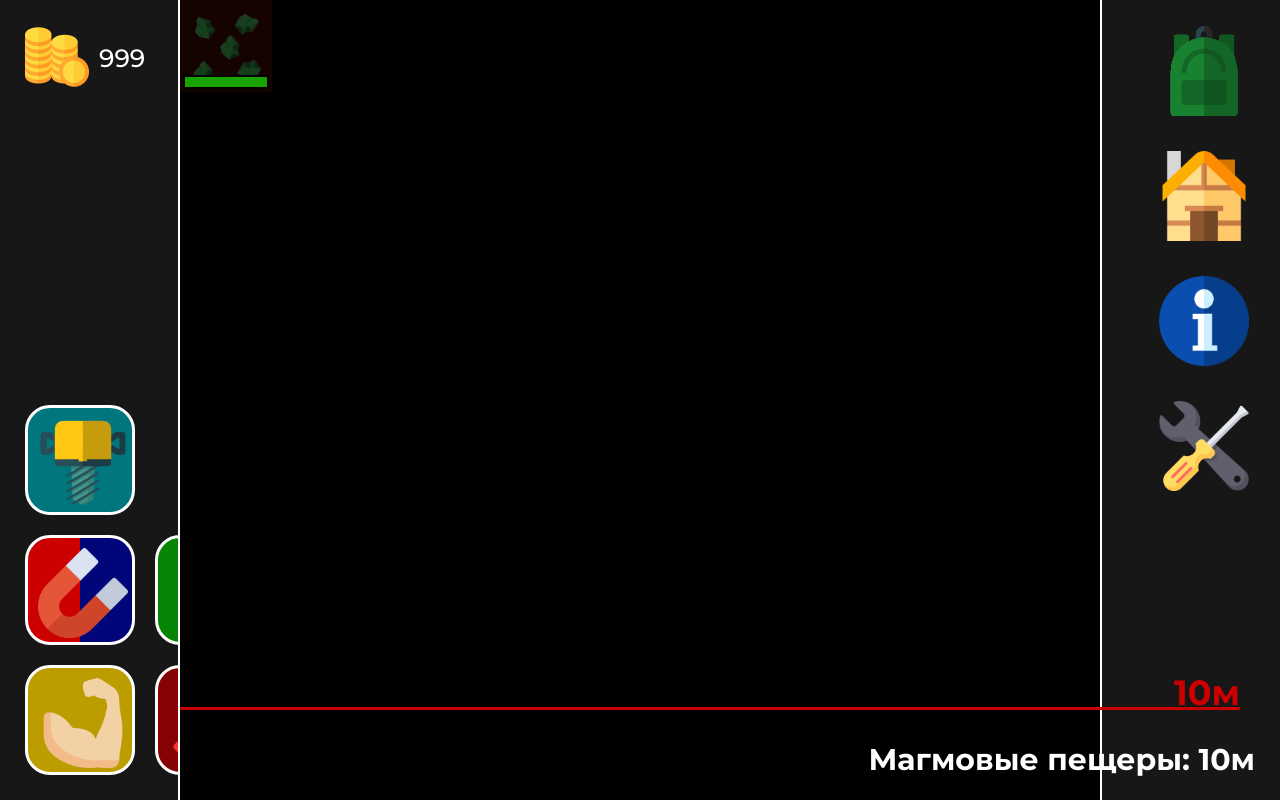
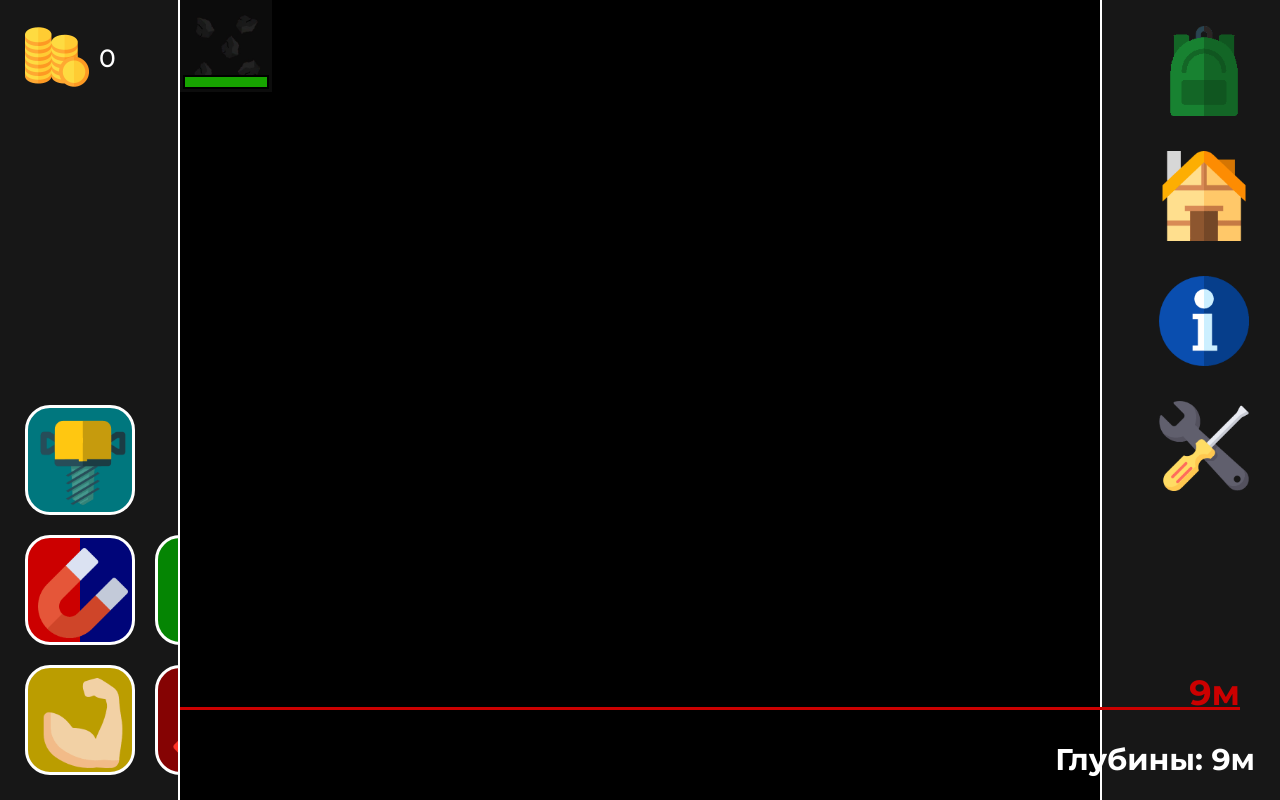
Before and after one commit to GaynetdinovR/MinerGame_JS, a React (Create React App) app: page / in a window 1280 px wide. Shown: the top 800 px of the page. Built offline with nearby package versions, Linux system fonts and the light colour scheme.

Commit message:
chest materials giving done

```diff
--- a/src/classes/Block.js
+++ b/src/classes/Block.js
@@ -1,4 +1,5 @@
 import data from './Data.js';
+import other from './Other.js';
 
 class Block {
     /**
@@ -9,6 +10,15 @@ class Block {
      */
     isDamageBlock = (durability, damage) => {
         return durability - damage > 0;
+    };
+
+    /**
+     * Является ли блок сундуком
+     * @param {*} materials array
+     * @returns bool
+     */
+    isBlockChest = (materials) => {
+        return materials != undefined;
     };
 
     /**
@@ -85,6 +95,38 @@ class Block {
 
         return styles;
     };
+
+    /**
+     * Возвращает материалы сундука в удобном формате
+     * @param {*} materialsData array
+     * @returns array
+     */
+    getFormattedChestMaterials = (materialsData) => {
+        const getUniqArray = (array) => {
+            array = array.map((obj) => JSON.stringify(obj));
+
+            return Array.from(new Set(array)).map((obj) => JSON.parse(obj));
+        };
+
+        const items = [];
+
+        for (let i = 0; i < 3; i++) {
+            items.push(other.drop(materialsData));
+        }
+
+        const materials = [];
+
+        for (const item of getUniqArray(items)) {
+            const material = {
+                name: item.name,
+                count: other.randomInRange(item.count)
+            };
+
+            materials.push(material);
+        }
+
+        return { materials: materials };
+    };
 }
 
 const block = new Block();
--- a/src/classes/Generation.js
+++ b/src/classes/Generation.js
@@ -13,7 +13,7 @@ class Generation {
         for (let y = 0; y < 10; y++) {
             const isFirstRow = y == 0;
 
-            map.push(this.generateRow(megredData, 'cave_4', y, isFirstRow));
+            map.push(this.generateRow(megredData, 'cave_1', y, isFirstRow));
         }
 
         return map;
--- a/src/components/App.jsx
+++ b/src/components/App.jsx
@@ -37,7 +37,7 @@ const App = () => {
     return (
         <main>
             <LeftSide />
-            <Map setMaterialAdded={setMaterialAdded} />
+            <Map setMaterialAdded={setMaterialAdded} setItemsAtPreview={setItemsAtPreview} />
             <RightSide set={setModal} materialAdded={materialAdded} />
             <InfoModal isOpen={isInfoModalOpen} setModal={setInfoModal} />
             <CraftModal
--- a/src/components/CraftModal/components/ChosenItem.jsx
+++ b/src/components/CraftModal/components/ChosenItem.jsx
@@ -35,7 +35,7 @@ const ChosenItem = ({ setChosenItem, setPreview, item, materials }) => {
     const craftItem = () => {
         const { name, craft_count } = item;
 
-        if (!inventory.hasMaterials(inventory, craft_count)) return;
+        if (!inventory.hasMaterials(inventoryState, craft_count)) return;
 
         dispatch(removeMaterials(Object.entries(craft_count)));
 
--- a/src/components/Map/Map.jsx
+++ b/src/components/Map/Map.jsx
@@ -5,7 +5,7 @@ import Block from './components/Block.jsx';
 import other from '../../classes/Other.js';
 import block from '../../classes/Block.js';
 
-const Map = ({ setMaterialAdded }) => {
+const Map = ({ setMaterialAdded, setItemsAtPreview }) => {
     const levelState = useSelector((state) => state.level);
     const mapState = useSelector((state) => state.map);
 
@@ -14,6 +14,10 @@ const Map = ({ setMaterialAdded }) => {
 
     const hasMaterial = (material) => {
         return material != undefined;
+    };
+
+    const isChest = (name) => {
+        return name.includes('chest');
     };
 
     const getFormattedMaterial = ([material, material_count]) => {
@@ -32,7 +36,7 @@ const Map = ({ setMaterialAdded }) => {
     const getMergedBlockInfo = (mapBlock, i) => {
         const { name, light, breaked } = mapBlock;
         const [x, y] = [i % 10, Math.floor(i / 10)];
-        const { material, durability, material_count } = block.getBlockData(name);
+        const { material, durability, material_count, materials } = block.getBlockData(name);
 
         const blockInfo = {
             name: name,
@@ -42,6 +46,8 @@ const Map = ({ setMaterialAdded }) => {
             breaked: breaked,
             durability: durability
         };
+
+        if (isChest(name)) Object.assign(blockInfo, block.getFormattedChestMaterials(materials));
 
         if (hasMaterial(material))
             Object.assign(blockInfo, getFormattedMaterial([material, material_count]));
@@ -64,6 +70,7 @@ const Map = ({ setMaterialAdded }) => {
                         <Block
                             key={i}
                             setMaterialAdded={setMaterialAdded}
+                            setItemsAtPreview={setItemsAtPreview}
                             blockInfo={blockInfo}
                             img={img}
                         />
--- a/src/components/Map/components/Block.jsx
+++ b/src/components/Map/components/Block.jsx
@@ -3,7 +3,7 @@ import { useDispatch, useSelector } from 'react-redux';
 
 import { setBlock, setMap, setBlocksFromArray } from '../../../store/slices/mapSlice.js';
 import { increaseDepth } from '../../../store/slices/levelSlice.js';
-import { addMaterial } from '../../../store/slices/inventorySlice.js';
+import { addMaterial, addMaterials } from '../../../store/slices/inventorySlice.js';
 
 import map from '../../../classes/Map.js';
 import moving from '../../../classes/Moving.js';
@@ -12,7 +12,7 @@ import block from '../../../classes/Block.js';
 import other from '../../../classes/Other.js';
 import inventory from '../../../classes/Inventory.js';
 
-const Block = ({ setMaterialAdded, blockInfo, img }) => {
+const Block = ({ setItemsAtPreview, setMaterialAdded, blockInfo, img }) => {
     const dispatch = useDispatch();
 
     const mapState = useSelector((state) => state.map);
@@ -45,7 +45,7 @@ const Block = ({ setMaterialAdded, blockInfo, img }) => {
 
     /**
      * Анимация добавление материала
-     * @param {*} formattedMaterial
+     * @param {*} formattedMaterial object
      */
     const setMaterialAddedAnimation = (formattedMaterial) => {
         const nullMaterial = { count: 0, name: '-' };
@@ -53,6 +53,21 @@ const Block = ({ setMaterialAdded, blockInfo, img }) => {
         setMaterialAdded(formattedMaterial);
 
         other.delay(1000).then(() => setMaterialAdded(nullMaterial));
+    };
+
+    /**
+     * Анимация добавление материалов из сундука
+     * @param {*} materials array
+     */
+    const setMaterialsFromChestAnimation = (materials) => {
+        setItemsAtPreview({
+            isOpen: true,
+            items: materials.map((item) => {
+                return { ...item, type: 'material' };
+            })
+        });
+
+        other.delay(1000).then(() => setItemsAtPreview({ isOpen: false, items: [] }));
     };
 
     /**
@@ -74,7 +89,7 @@ const Block = ({ setMaterialAdded, blockInfo, img }) => {
     };
 
     /**
-     * Нужно ли отдать материалы от блока
+     * Передача материала от блока
      * @param {*} material string
      * @param {*} material_count number
      * @param {*} breaked bool
@@ -90,10 +105,22 @@ const Block = ({ setMaterialAdded, blockInfo, img }) => {
     };
 
     /**
+     * Передача материалов от сундука
+     * @param materials array
+     */
+    const checkToChestMaterialGive = (materials) => {
+        if (!block.isBlockChest(materials)) return;
+
+        setMaterialsFromChestAnimation(materials);
+
+        dispatch(addMaterials(materials));
+    };
+
+    /**
      * Ломает блок
      */
     const breakBlock = () => {
-        const { material, material_count, breaked, y } = blockInfo;
+        const { material, material_count, materials, breaked, y } = blockInfo;
 
         const breakedBlock = checkToMoving(y);
 
@@ -102,6 +129,8 @@ const Block = ({ setMaterialAdded, blockInfo, img }) => {
         dispatch(setBlocksFromArray(changedBlocks));
 
         checkToMaterialGive(material, material_count, breaked);
+
+        checkToChestMaterialGive(materials);
     };
 
     /**
--- a/src/store/slices/inventorySlice.js
+++ b/src/store/slices/inventorySlice.js
@@ -7,7 +7,7 @@ export const inventorySlice = createSlice({
         materials: [
             {
                 name: 'coins',
-                count: 999
+                count: 0
             },
             {
                 name: 'coal',
@@ -81,6 +81,15 @@ export const inventorySlice = createSlice({
                 return material;
             });
         },
+        addMaterials: (state, { payload }) => {
+            for (let i = 0; i < payload.length; i++) {
+                for (let k = 0; k < state.materials.length; k++) {
+                    if (payload[i].name == state.materials[k].name) {
+                        state.materials[k].count += payload[i].count;
+                    }
+                }
+            }
+        },
         addMaterial: (state, { payload }) => {
             const { name, count } = payload;
 
@@ -127,7 +136,14 @@ export const inventorySlice = createSlice({
     }
 });
 
-export const { addMaterial, equipTool, changeLevel, unlockItem, removeMaterials, removeMaterial } =
-    inventorySlice.actions;
+export const {
+    addMaterial,
+    addMaterials,
+    equipTool,
+    changeLevel,
+    unlockItem,
+    removeMaterials,
+    removeMaterial
+} = inventorySlice.actions;
 
 export default inventorySlice.reducer;
--- a/src/store/slices/levelSlice.js
+++ b/src/store/slices/levelSlice.js
@@ -3,8 +3,8 @@ import { createSlice } from '@reduxjs/toolkit';
 export const levelSlice = createSlice({
     name: 'level',
     initialState: {
-        name: 'cave_4',
-        depth: 10
+        name: 'cave_1',
+        depth: 9
     },
     reducers: {
         increaseDepth: (state) => {
```
